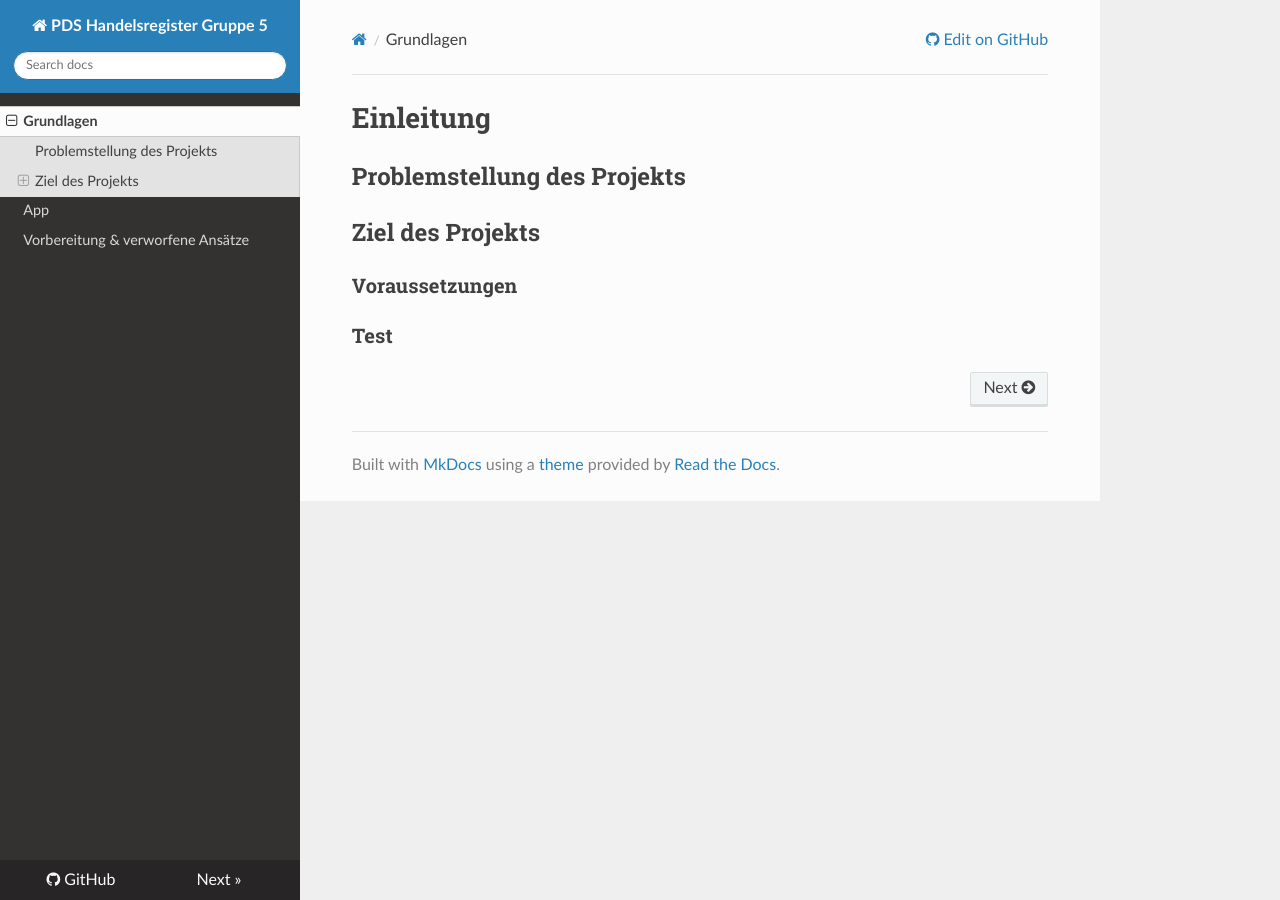
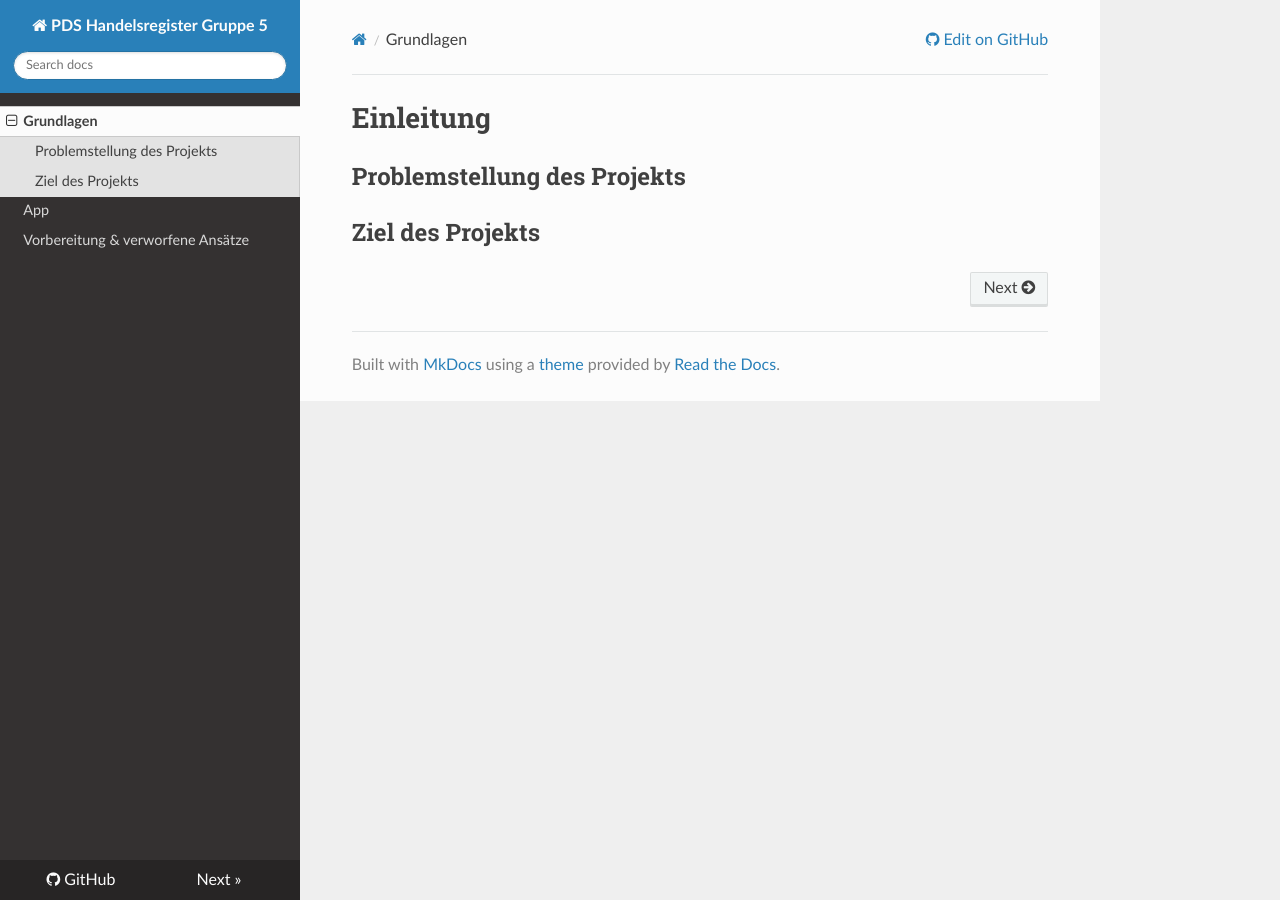
Before and after one commit to joschikahn/DokuPdsHandelsregisterGroup5, an MkDocs documentation site: the page built from docs/index.md, in a window 1280 px wide. Built offline with MkDocs 1.6.1, drawn with Linux system fonts in a browser that asks for light colours; nearby versions of some CDN libraries.

Commit message:
Struktur der Einleitung angepasst

```diff
--- a/docs/index.md
+++ b/docs/index.md
@@ -3,7 +3,3 @@
 ## Problemstellung des Projekts
 
 ## Ziel des Projekts
-
-### **Voraussetzungen**
-
-### Test
```
